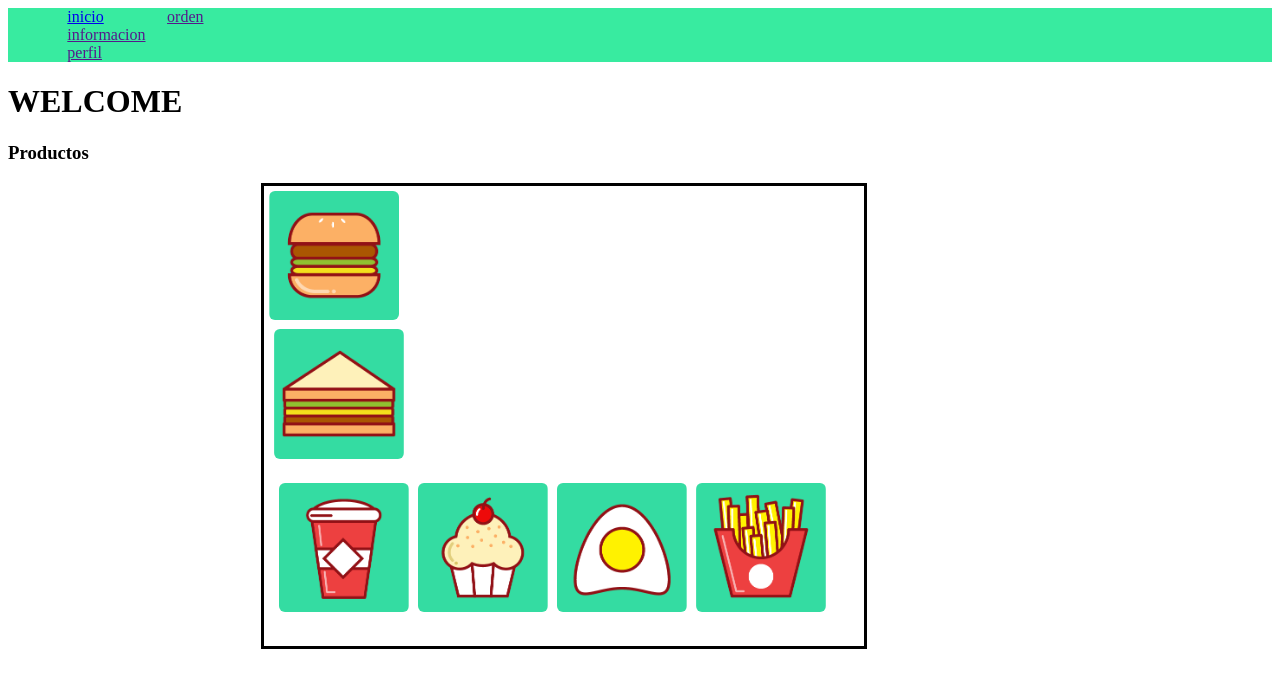
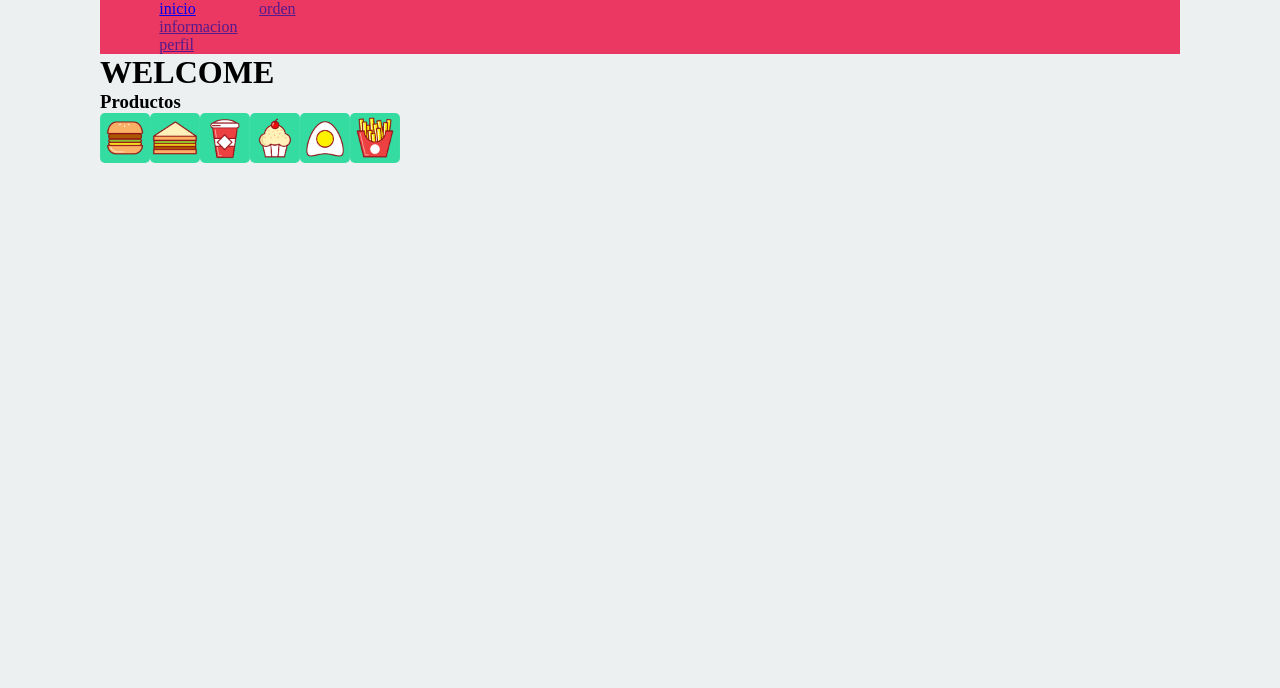
Before and after one commit to luisg84/SnackOS, a website: page index.html in a window 1280 px wide. Drawn offline with Linux system fonts and the light colour scheme.

Commit message:
tratando de hacer el grit

```diff
--- a/css/master.css
+++ b/css/master.css
@@ -1,5 +1,17 @@
+body, body * {
+  margin: 0;
+  padding: 0;
+  border: 0;
+  font-family: 'Montserrat';
+}
+
+body {
+  background: #ecf0f1;
+  padding: 0 100px;
+}
+
 .bar1{
-  background-color: rgb(56, 235, 160);
+  background-color: rgb(235, 56, 99);
   margin: 0;
   display: flex;
   align-content: space-around;
@@ -20,21 +32,26 @@
 
 
 .seccion1 .prod{
-   display: block;
-   margin-left:20%;
-
-    border: solid;
-    width: 600px;
+  min-height: 10px;
+ display: grid;
+ grid-template-columns: 1fr 1fr 1fr 1fr;
+ grid-column-gap: 30px;
+ grid-row-gap: 30px;
+ margin-bottom: 100px;
 
 }
 
 
 .seccion1 .prod div{
-   display: inline-block;
-   padding: 5px
+
+
+  transition: transform ease .2s;
+  border-radius: 5px;
+  display: flex;
+  align-items: center;
 }
 
 .seccion1 .prod img{
-    width: 130px;
-    border-radius: 6px;
+  width: 50px;
+  border-radius: 5px;
 }
```
